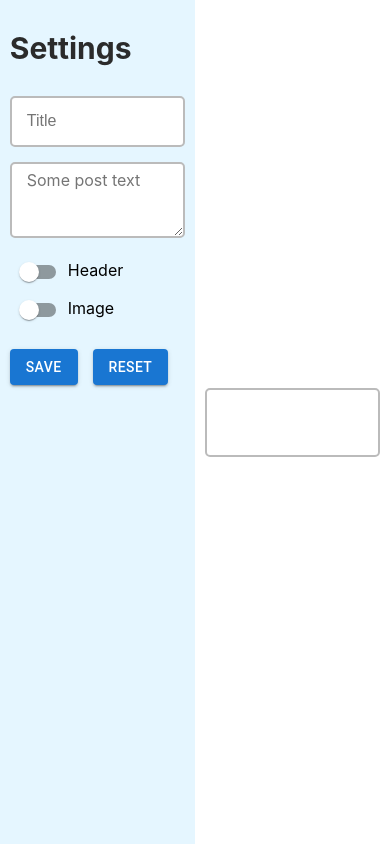
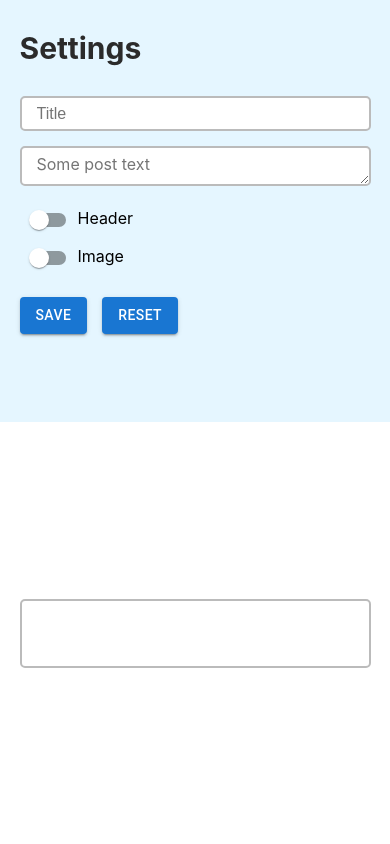
Before and after one commit to manchikooo/media-plus-test, a React (Create React App) app: page / in a window 390 px wide. Built offline with nearby package versions, Linux system fonts and the light colour scheme.

Commit message:
made mobile version. (@media max-widht: 500px)

```diff
--- a/src/MediaPlusTest.module.css
+++ b/src/MediaPlusTest.module.css
@@ -86,13 +86,20 @@
     display: flex;
     justify-content: center;
     background-size: cover;
-
-    /*width: 100%;*/
-
 }
 
 .uploadedImage {
     object-fit: cover;
     width: 100%;
-    /*width: 300px;*/
 }
+
+@media screen and (max-width: 500px) {
+    .MediaPlusTestPageStyle {
+        flex-direction: column;
+    }
+}
+@media screen and (max-width: 500px) {
+    .previewWrapper {
+        width: 100%;
+    }
+}
--- a/src/components/SettingsBlock/Settings.module.css
+++ b/src/components/SettingsBlock/Settings.module.css
@@ -65,3 +65,9 @@
 .buttonsBlock button {
     margin-right: 15px
 }
+
+@media screen and (max-width: 500px) {
+    .settingsWrapper {
+       width: 100%;
+    }
+}
```
